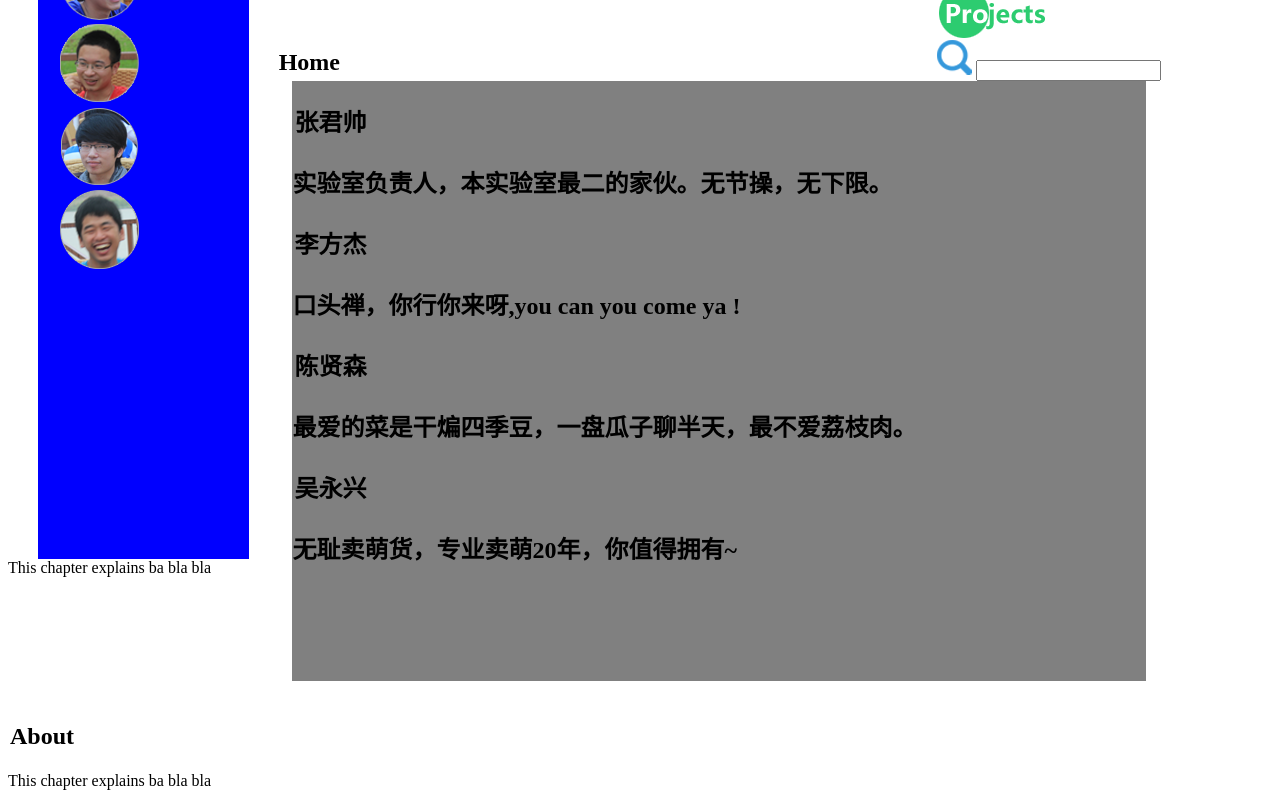
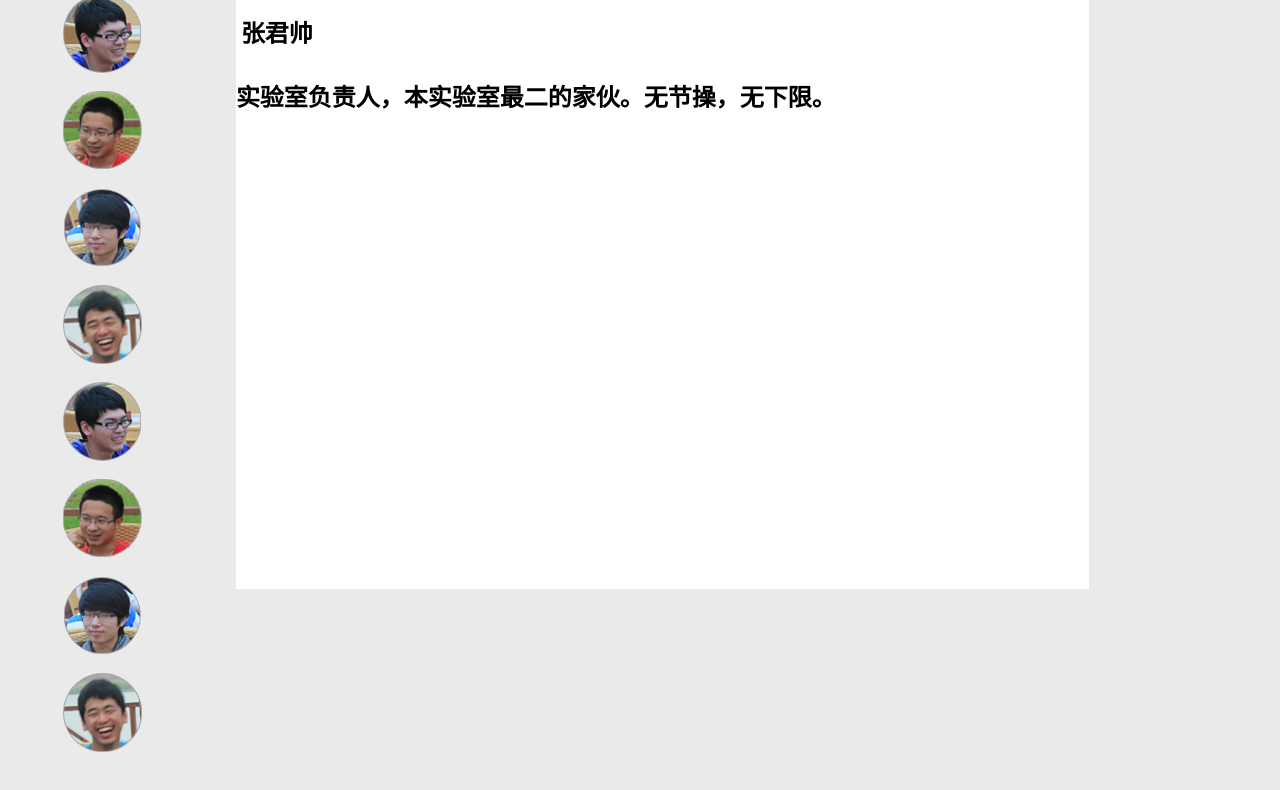
Before and after one commit to XianSen/Orcinus_website, a plain HTML site: page src/member.html in a window 1280 px wide. Shown: the part 199-989 px from the top of the page. After the commit the page ends 956 px from the top, so only its background shows below. Drawn offline with Linux system fonts and the light colour scheme; files that its build step writes are made by us from their sources.

Commit message:
This is by far the latest version.

```diff
--- a/src/css/member.css
+++ b/src/css/member.css
@@ -1,7 +1,18 @@
+body
+{
+    background-color:#eaeaea;
+}
 a {
     border: 0px;
-    padding: 2px;
+    padding: 5px;
     display:block;
+    margin-bottom: 8px;
+}
+img {
+    padding-right: 8px;
+}
+input {
+    height: 35px;
 }
 #all {
     width: 90%;
@@ -10,8 +21,7 @@ a {
 #header {
     width: 100%;
     height: 70px;
-    padding: 15px;
-    background-color: red;
+    padding: 50px;
 }
 
 #memberlogo {
@@ -19,24 +29,24 @@ a {
 }
 #navigation {
     float: right;
+    padding-right: 100px;
 }
 #body {
     width: 100%;
-    background-color: yellow;
     margin-top: 10px;
 }
 #headportrait {
-    background-color: blue;
-    padding: 20px;
+    padding-left: 20px;
     margin-left: 30px;
     margin-right: 30px;
     float: left;
-    width: 15%;
+    width: 13%;
     height: 600px;
 }
 #introduce {
-    background-color: gray;
-    float: right;
+    background-color: #ffffff;
+    float: left;
+    margin-right: 50px;
     width: 75%;
     height: 600px;
 }
--- a/src/member.html
+++ b/src/member.html
@@ -1,7 +1,21 @@
 <html>
 <head>
-    <link href="member.css" type="text/css" rel="Stylesheet" />
+    <link href="css/member.css" type="text/css" rel="Stylesheet" />
     <meta http-equiv="Content-Type" content="text/html; charset=UTF-8" />
+    <script src="js/jquery-1.11.0.min.js" type="text/javascript" ></script>
+    <script type="text/javascript">
+        $(function(){
+            $("#headportrait").children().each(function(){
+                $(this).click(function(){
+                    $("#introduce").children().each(function(){
+                        $(this).css("display", "none");
+                    });
+                    var name = $(this).attr("name");
+                    $("#" + name).css("display", "block");
+                });
+            });
+        });
+    </script>
 </head>
 <body>
 <div id="all">
@@ -10,39 +24,52 @@
             <img src="img/membersss.png">
         </div>
         <div id="navigation">
-            <a href="#Home"><img  src="img/home1.png"></a>
-            <a href="#About"><img  src="img/about1.png"></a>
-            <a href="#Member"><img  src="img/members1.png"></a>
-            <a href="#Project"><img  src="img/projects1.png"></a>
+            <img  src="img/home1.png">
+            <img  src="img/about1.png">
+            <img  src="img/members1.png">
+            <img  src="img/projects1.png">
             <input type="image" src="img/search.png"  alt="Submit" />
             <input type="text" name="search">
         </div>
     </div>
     <div id="body">
         <div id="headportrait">
-            <a href="#zjs"><img  src="img/zjs.png" style="display:block;"></a>
-            <a href="#lfj"><img  src="img/lfj.png" style="display:block;"></a>
-            <a href="#cxs"><img  src="img/cxs.png" style="display:block;"></a>
-            <a href="#wyx"><img  src="img/wyx.png" style="display:block;"></a>
+            <a name="zjs"><img  src="img/zjs.png" ></a>
+            <a name="lfj"><img  src="img/lfj.png" ></a>
+            <a name="cxs"><img  src="img/cxs.png"></a>
+            <a name="wyx"><img  src="img/wyx.png" ></a>
+            <a name="zjs"><img  src="img/zjs.png" ></a>
+            <a name="lfj"><img  src="img/lfj.png" ></a>
+            <a name="cxs"><img  src="img/cxs.png"></a>
+            <a name="wyx"><img  src="img/wyx.png" ></a>
         </div>
 
         <div id="introduce">
+            <div id="zjs">
                 <h2>
-                <a name="zjs">张君帅</a>
-                <p name="zjs">实验室负责人，本实验室最二的家伙。无节操，无下限。</p>
+                    <a>张君帅</a>
+                    <p>实验室负责人，本实验室最二的家伙。无节操，无下限。</p>
                 </h2>
+            </div>
+            <div id="lfj" style="display: none">
                 <h2>
-                <a name="lfj">李方杰</a>
-                <p name="zjs">口头禅，你行你来呀,you can you come ya !</p>
+                    <a>李方杰</a>
+                    <p>口头禅，你行你来呀,you can you come ya !</p>
                 </h2>
+            </div>
+            <div id="cxs" style="display: none">
                 <h2>
-                <a name="cxs">陈贤森</a>
-                <p name="zjs">最爱的菜是干煸四季豆，一盘瓜子聊半天，最不爱荔枝肉。</p>
+                    <a>陈贤森</a>
+                    <p>最爱的菜是干煸四季豆，一盘瓜子聊半天，最不爱荔枝肉。</p>
                 </h2>
+            </div>
+            <div id="wyx" style="display: none">
                 <h2>
-                <a name="wyx">吴永兴</a>
-                <p name="wyx">无耻卖萌货，专业卖萌20年，你值得拥有~</p>
+                    <a>吴永兴</a>
+                    <p>无耻卖萌货，专业卖萌20年，你值得拥有~</p>
                 </h2>
+            </div>
+
         </div>
     </div>
 
@@ -51,51 +78,7 @@
 
 
 
-    <br>
-    <br>
-    <br>
-    <br>
-    <br>
-    <br>
-    <h2><a name="Home">Home</a></h2>
-    <p>This chapter explains ba bla bla</p>
 
-    <br>
-    <br>
-    <br>
-    <br>
-    <br>
-    <br>
-
-    <h2><a name="About">About</a></h2>
-    <p>This chapter explains ba bla bla</p>
-
-    <br>
-    <br>
-    <br>
-    <br>
-    <br>
-    <br>
-
-    <h2><a name="Member">Member</a></h2>
-    <p>This chapter explains ba bla bla</p>
-
-    <br>
-    <br>
-    <br>
-    <br>
-    <br>
-    <br>
-
-    <h2><a name="Project">Projects</a></h2>
-    <p>This chapter explains ba bla bla</p>
-
-    <br>
-    <br>
-    <br>
-    <br>
-    <br>
-    <br>
 </div>
 </body>
 </html>
```
Lines whose indentation alone changed are shown as unchanged.
